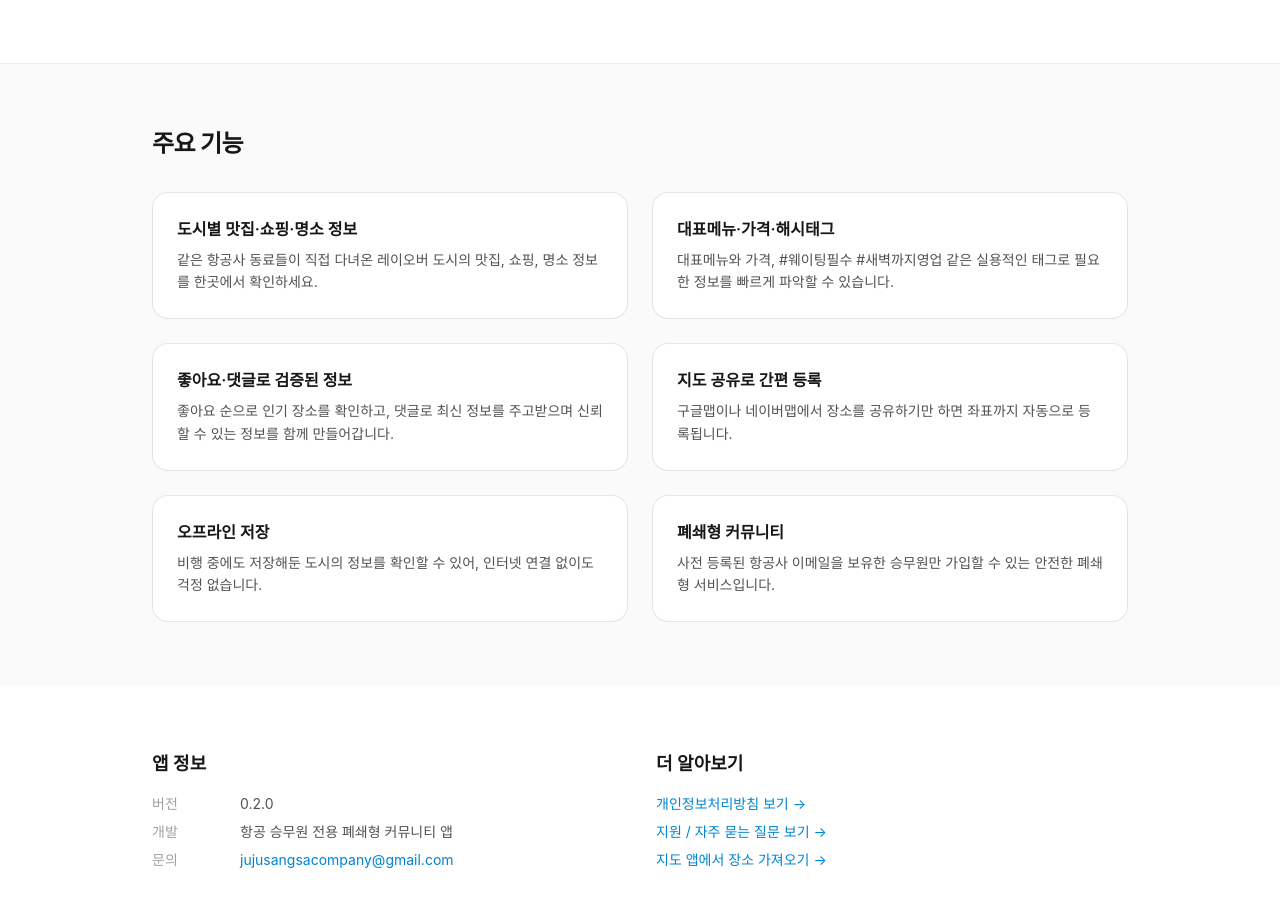
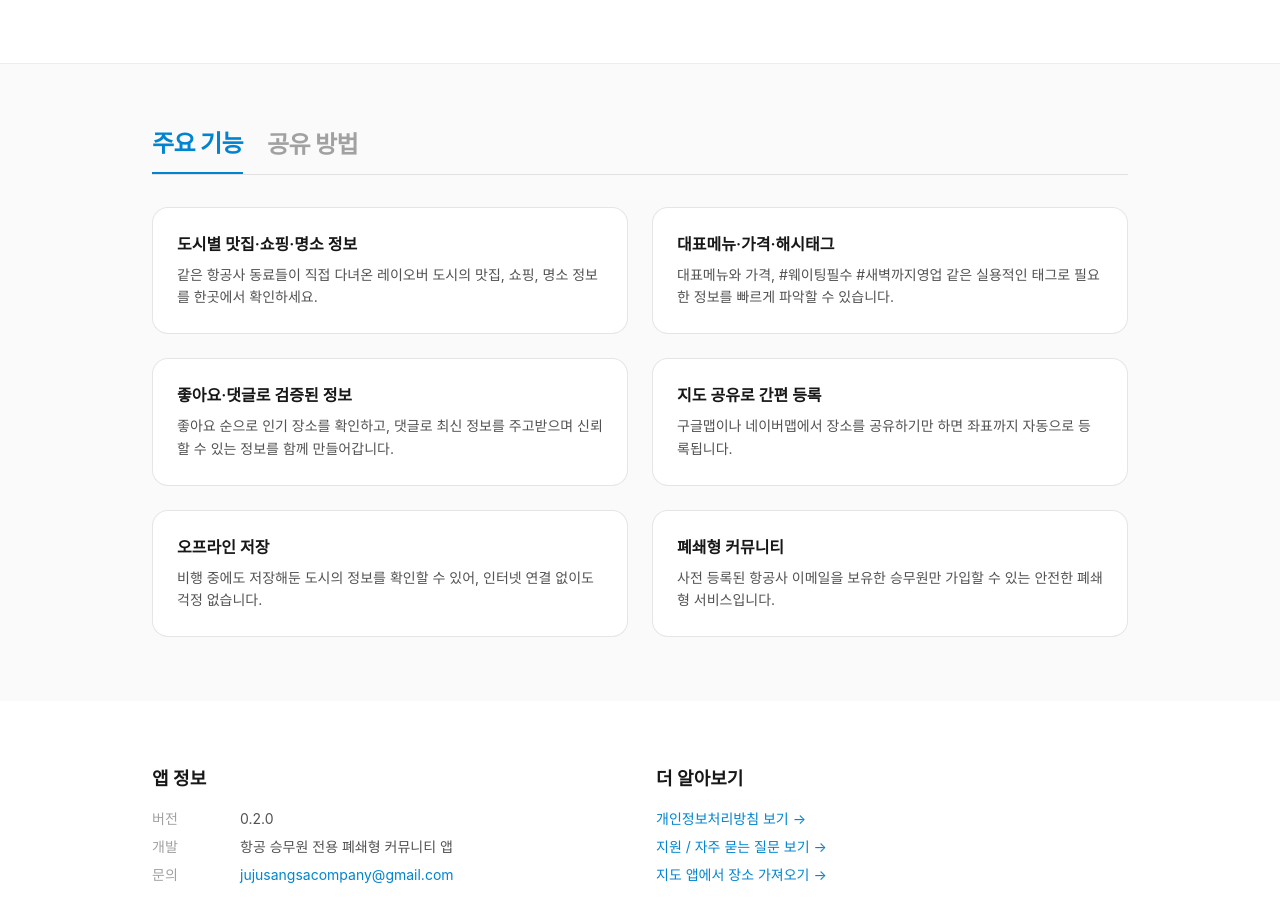
Before and after one commit to jusubara/jujusangsa, a Next.js app: page /layoverplace in a window 1280 px wide. Shown: the part 1006-1928 px from the top of the page. Built offline with nearby package versions, Linux system fonts and the light colour scheme.

Commit message:
레이오버 플레이스: 주요 기능/공유 방법 탭 전환 추가

```diff
--- /dev/null
+++ b/app/layoverplace/FeatureTabs.tsx
@@ -0,0 +1,64 @@
+"use client";
+
+import { useState } from "react";
+import GuideContent from "./GuideContent";
+
+const FEATURES = [
+  { title: "도시별 맛집·쇼핑·명소 정보", desc: "같은 항공사 동료들이 직접 다녀온 레이오버 도시의 맛집, 쇼핑, 명소 정보를 한곳에서 확인하세요." },
+  { title: "대표메뉴·가격·해시태그", desc: "대표메뉴와 가격, #웨이팅필수 #새벽까지영업 같은 실용적인 태그로 필요한 정보를 빠르게 파악할 수 있습니다." },
+  { title: "좋아요·댓글로 검증된 정보", desc: "좋아요 순으로 인기 장소를 확인하고, 댓글로 최신 정보를 주고받으며 신뢰할 수 있는 정보를 함께 만들어갑니다." },
+  { title: "지도 공유로 간편 등록", desc: "구글맵이나 네이버맵에서 장소를 공유하기만 하면 좌표까지 자동으로 등록됩니다." },
+  { title: "오프라인 저장", desc: "비행 중에도 저장해둔 도시의 정보를 확인할 수 있어, 인터넷 연결 없이도 걱정 없습니다." },
+  { title: "폐쇄형 커뮤니티", desc: "사전 등록된 항공사 이메일을 보유한 승무원만 가입할 수 있는 안전한 폐쇄형 서비스입니다." },
+];
+
+const TABS = ["주요 기능", "공유 방법"] as const;
+type Tab = (typeof TABS)[number];
+
+export default function FeatureTabs() {
+  const [active, setActive] = useState<Tab>("주요 기능");
+
+  return (
+    <>
+      <div role="tablist" className="flex gap-6 border-b border-black/10">
+        {TABS.map((tab) => (
+          <button
+            key={tab}
+            role="tab"
+            aria-selected={active === tab}
+            onClick={() => setActive(tab)}
+            className={`pb-3 text-2xl font-bold tracking-tight transition-colors ${
+              active === tab
+                ? "border-b-2 border-sky-600 text-sky-600"
+                : "text-neutral-400"
+            }`}
+          >
+            {tab}
+          </button>
+        ))}
+      </div>
+
+      {active === "주요 기능" && (
+        <div className="mt-8 grid gap-6 sm:grid-cols-2">
+          {FEATURES.map((f) => (
+            <div
+              key={f.title}
+              className="rounded-2xl border border-black/10 bg-white p-6"
+            >
+              <h3 className="font-semibold text-neutral-900">{f.title}</h3>
+              <p className="mt-2 text-sm leading-relaxed text-neutral-600">
+                {f.desc}
+              </p>
+            </div>
+          ))}
+        </div>
+      )}
+
+      {active === "공유 방법" && (
+        <div className="mt-8 max-w-3xl">
+          <GuideContent />
+        </div>
+      )}
+    </>
+  );
+}
--- /dev/null
+++ b/app/layoverplace/GuideContent.tsx
@@ -0,0 +1,56 @@
+export default function GuideContent() {
+  return (
+    <>
+      <p className="mt-4 text-lg leading-relaxed text-neutral-600">
+        네이버지도나 구글맵에서 장소를 찾은 다음, 공유하기로 레이오버 플레이스에 보내면 장소 이름과 위치가 자동으로 입력됩니다.
+      </p>
+
+      <ol className="mt-10 space-y-8">
+        <li className="flex gap-4">
+          <span className="flex h-8 w-8 shrink-0 items-center justify-center rounded-full bg-sky-100 text-sm font-bold text-sky-700">
+            1
+          </span>
+          <p className="pt-1 text-base leading-relaxed text-neutral-700">
+            네이버지도 또는 구글맵에서 등록할 장소를 엽니다.
+          </p>
+        </li>
+        <li className="flex gap-4">
+          <span className="flex h-8 w-8 shrink-0 items-center justify-center rounded-full bg-sky-100 text-sm font-bold text-sky-700">
+            2
+          </span>
+          <div className="pt-1">
+            <p className="text-base leading-relaxed text-neutral-700">
+              공유 버튼을 누릅니다.
+            </p>
+            <p className="mt-2 text-sm leading-relaxed text-neutral-500">
+              네이버지도는 공유 메뉴에서 <span className="font-semibold text-neutral-700">[더보기]</span>를 한 번 더 눌러야 휴대폰의 공유 화면이 열립니다.
+            </p>
+          </div>
+        </li>
+        <li className="flex gap-4">
+          <span className="flex h-8 w-8 shrink-0 items-center justify-center rounded-full bg-sky-100 text-sm font-bold text-sky-700">
+            3
+          </span>
+          <p className="pt-1 text-base leading-relaxed text-neutral-700">
+            앱 목록에서 레이오버 플레이스를 누릅니다.
+          </p>
+        </li>
+        <li className="flex gap-4">
+          <span className="flex h-8 w-8 shrink-0 items-center justify-center rounded-full bg-sky-100 text-sm font-bold text-sky-700">
+            4
+          </span>
+          <p className="pt-1 text-base leading-relaxed text-neutral-700">
+            레이오버 플레이스가 열리면서 등록 화면에 이름과 위치가 채워집니다. 도시와 카테고리를 고른 뒤 등록하면 끝입니다.
+          </p>
+        </li>
+      </ol>
+
+      <section className="mt-12 rounded-2xl border border-black/10 bg-neutral-50 p-6">
+        <p className="text-sm leading-relaxed text-neutral-600">
+          목록에 레이오버 플레이스가 안 보이면 앱 목록 끝에 있는{" "}
+          <span className="font-semibold text-neutral-700">[더보기]</span>를 눌러 레이오버 플레이스를 찾아 켜거나 즐겨찾기에 추가하세요. 한 번만 설정하면 다음부터는 앞쪽에 나타납니다.
+        </p>
+      </section>
+    </>
+  );
+}
--- a/app/layoverplace/page.tsx
+++ b/app/layoverplace/page.tsx
@@ -2,15 +2,7 @@ import type { Metadata } from "next";
 import Image from "next/image";
 import Link from "next/link";
 import DownloadButtons from "./DownloadButtons";
-
-const FEATURES = [
-  { title: "도시별 맛집·쇼핑·명소 정보", desc: "같은 항공사 동료들이 직접 다녀온 레이오버 도시의 맛집, 쇼핑, 명소 정보를 한곳에서 확인하세요." },
-  { title: "대표메뉴·가격·해시태그", desc: "대표메뉴와 가격, #웨이팅필수 #새벽까지영업 같은 실용적인 태그로 필요한 정보를 빠르게 파악할 수 있습니다." },
-  { title: "좋아요·댓글로 검증된 정보", desc: "좋아요 순으로 인기 장소를 확인하고, 댓글로 최신 정보를 주고받으며 신뢰할 수 있는 정보를 함께 만들어갑니다." },
-  { title: "지도 공유로 간편 등록", desc: "구글맵이나 네이버맵에서 장소를 공유하기만 하면 좌표까지 자동으로 등록됩니다." },
-  { title: "오프라인 저장", desc: "비행 중에도 저장해둔 도시의 정보를 확인할 수 있어, 인터넷 연결 없이도 걱정 없습니다." },
-  { title: "폐쇄형 커뮤니티", desc: "사전 등록된 항공사 이메일을 보유한 승무원만 가입할 수 있는 안전한 폐쇄형 서비스입니다." },
-];
+import FeatureTabs from "./FeatureTabs";
 
 const SCREENSHOTS = [
   { src: "/screenshots/layoverplace/01_home_1_6.5inch.PNG", alt: "홈" },
@@ -79,20 +71,7 @@ export default function LayoverPlacePage() {
       {/* Features */}
       <section className="border-t border-black/5 bg-neutral-50">
         <div className="mx-auto max-w-5xl px-6 py-16">
-          <h2 className="text-2xl font-bold tracking-tight">주요 기능</h2>
-          <div className="mt-8 grid gap-6 sm:grid-cols-2">
-            {FEATURES.map((f) => (
-              <div
-                key={f.title}
-                className="rounded-2xl border border-black/10 bg-white p-6"
-              >
-                <h3 className="font-semibold text-neutral-900">{f.title}</h3>
-                <p className="mt-2 text-sm leading-relaxed text-neutral-600">
-                  {f.desc}
-                </p>
-              </div>
-            ))}
-          </div>
+          <FeatureTabs />
         </div>
       </section>
 
```
Also changed, not shown: app/layoverplace/guide/page.tsx (+2 -50 lines).
